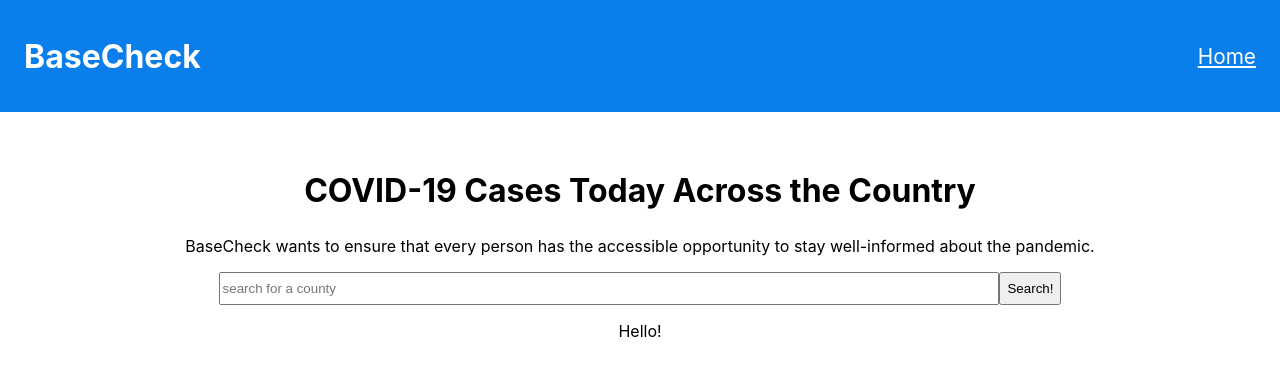
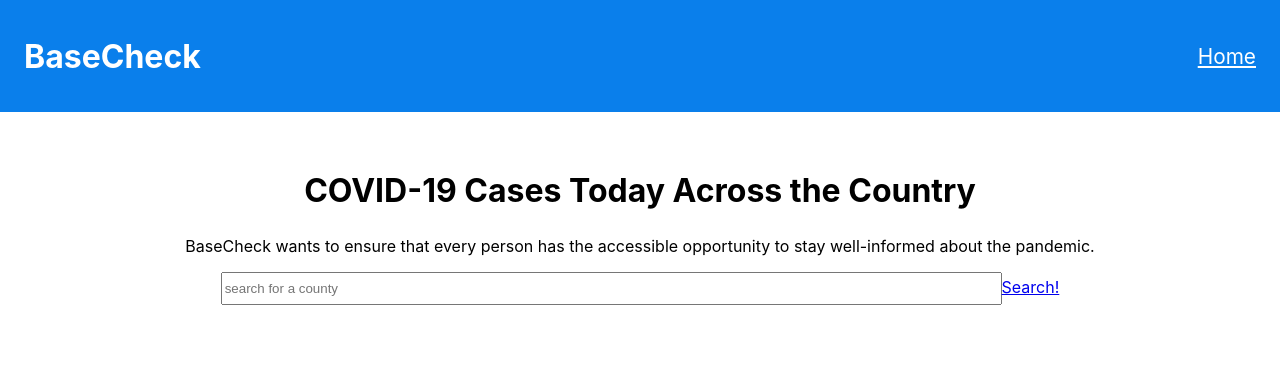
Before and after one commit to autumn-info-442a/team-b, a React (Create React App) app in the folder my-app/: page / in a window 1280 px wide. Shown: the top 376 px of the page. Built offline with nearby package versions, Linux system fonts and the light colour scheme.

Commit message:
Add search page

```diff
--- a/my-app/src/App.js
+++ b/my-app/src/App.js
@@ -1,6 +1,5 @@
 import React, { useEffect, useState } from 'react';
-import logo from './logo.svg';
-import { BrowserRouter as Router, Route, Switch, Redirect} from 'react-router-dom';
+import { BrowserRouter as Router, Route, Switch, Redirect, useParams } from 'react-router-dom';
 import './App.css';
 import { Toolbar } from '@material-ui/core';
 
@@ -18,7 +17,7 @@ function App() {
       <Switch>
           <Route exact path='/'><HomePage/></Route>
           <Route path='/county/'><CountyDetail/></Route>
-          <Route path='/search/'></Route>
+          <Route path='/search/:county'><SearchPage/></Route>
           <Redirect to='/'/>
       </Switch>
     </Router>
@@ -27,13 +26,33 @@ function App() {
 
 function HomePage() {
 
+  const [input, setInput] = useState("");
+
+  return (
+    <main className="home-page">
+      <div className="page-header">
+        <h2>COVID-19 Cases Today Across the Country</h2>
+        <p>BaseCheck wants to ensure that every person has the accessible opportunity to stay well-informed about the pandemic.</p>
+        <input type="text" value={input} placeHolder="search for a county" onChange={e => setInput(e.target.value)} className="search"></input>
+        <a href={'/search/' + input} className="search-button">Search!</a>
+      </div>
+      <div>
+      </div>
+    </main>
+  );
+}
+
+function SearchPage() {
+
+  let { county } = useParams();
+
   const baseUri = "https://disease.sh/v3/covid-19/jhucsse/counties/";
   const [search, setSearch] = useState("");
   const [counties, setCounties] = useState([]);
-  const [input, setInput] = useState("");
+  const [input, setInput] = useState(county);
 
-  async function handleSearch() {
-    await fetch(baseUri + input)
+  useEffect(() => {
+    fetch(baseUri + county)
     .then((response) => response.json())
     .then((responseData) => {
       setSearch(input);
@@ -41,7 +60,7 @@ function HomePage() {
     }).catch((err) => {
       console.log(err);
     });
-  }
+  });
 
   return (
     <main className="home-page">
@@ -49,13 +68,14 @@ function HomePage() {
         <h2>COVID-19 Cases Today Across the Country</h2>
         <p>BaseCheck wants to ensure that every person has the accessible opportunity to stay well-informed about the pandemic.</p>
         <input type="text" value={input} placeHolder="search for a county" onChange={e => setInput(e.target.value)} className="search"></input>
-        <button className="search-button" onClick={handleSearch}>Search!</button>
+        <a href={'/search/' + input} className="search-button">Search!</a>
       </div>
-      {search !== "" ? <CountyCardList counties={counties} search={search}/> : <CountyCardList/>}
+      <CountyCardList counties={counties} search={search}/>
       <div>
       </div>
     </main>
   );
+
 }
 
 /*
@@ -76,7 +96,7 @@ function CountyCardList(props) {
       return (
         <div className="empty-list">
           <p>Unfortunately, we have no results for "{props.search}"</p>
-          <img src="error.jpg"></img>
+          <img src="error.jpg" alt="no results found"></img>
         </div>
       );
     }
```
